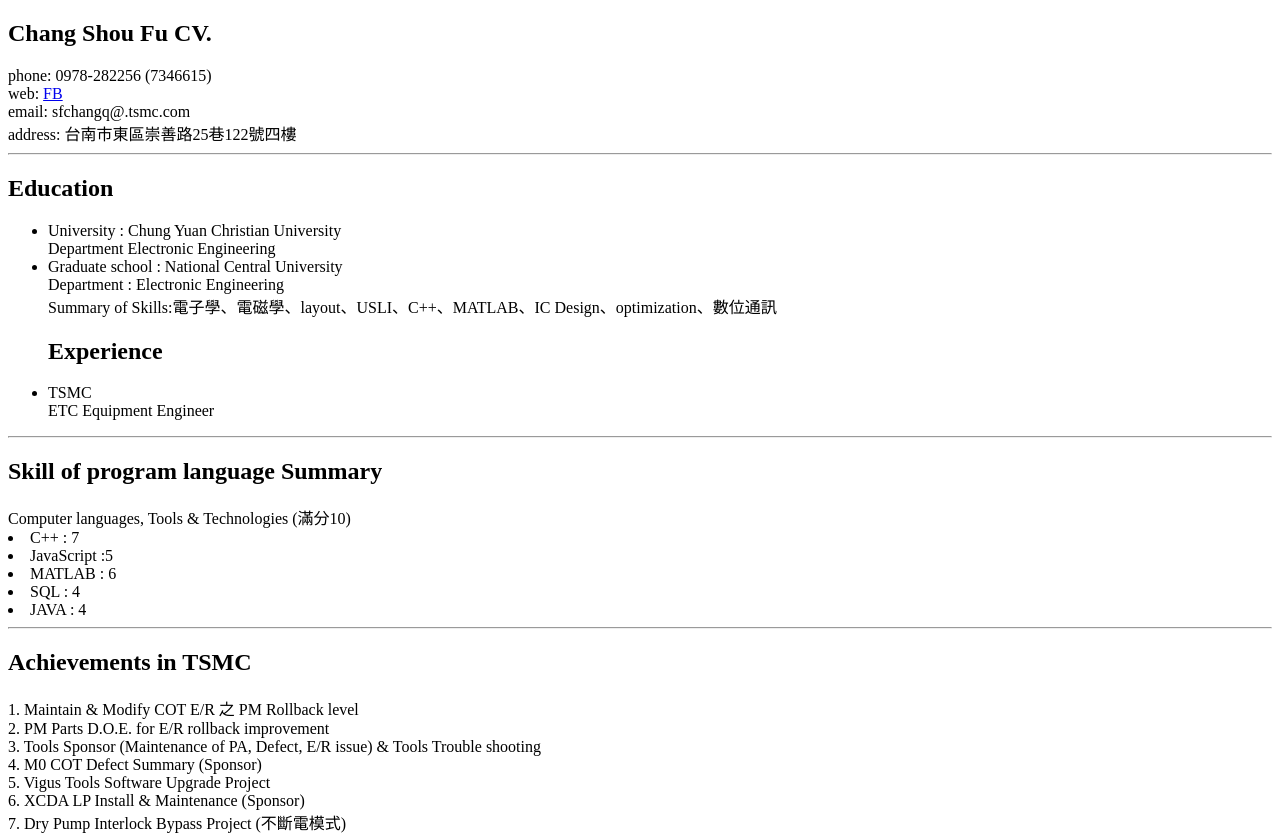
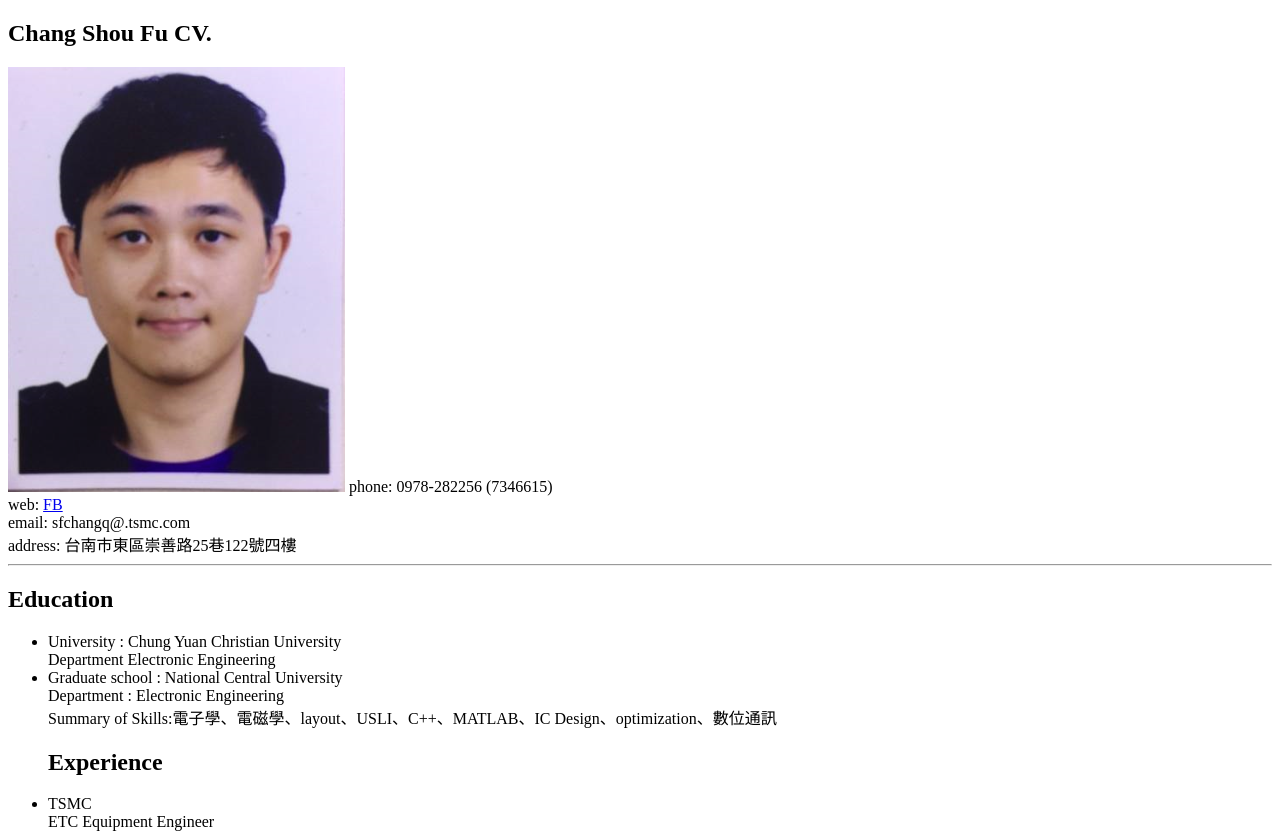
Before and after one commit to Chang-Shou-Fu/Chang-Shou-Fu.github.io, a plain HTML site: page index.html in a window 1280 px wide. Shown: the top 834 px of the page. Drawn offline with Linux system fonts and the light colour scheme.

Commit message:
Update index.html

```diff
--- a/index.html
+++ b/index.html
@@ -3,6 +3,7 @@
 <body>
 
 <h2>Chang Shou Fu CV.</h2>
+  <img src="https://github.com/Chang-Shou-Fu/Chang-Shou-Fu.github.io/blob/master/2017-05-21_221436.png">
 phone: 0978-282256 (7346615)<br>
 web: <a href="https://www.facebook.com/profile.php?id=1300659898">FB</a><br>
 email: sfchangq@.tsmc.com<br>
```
